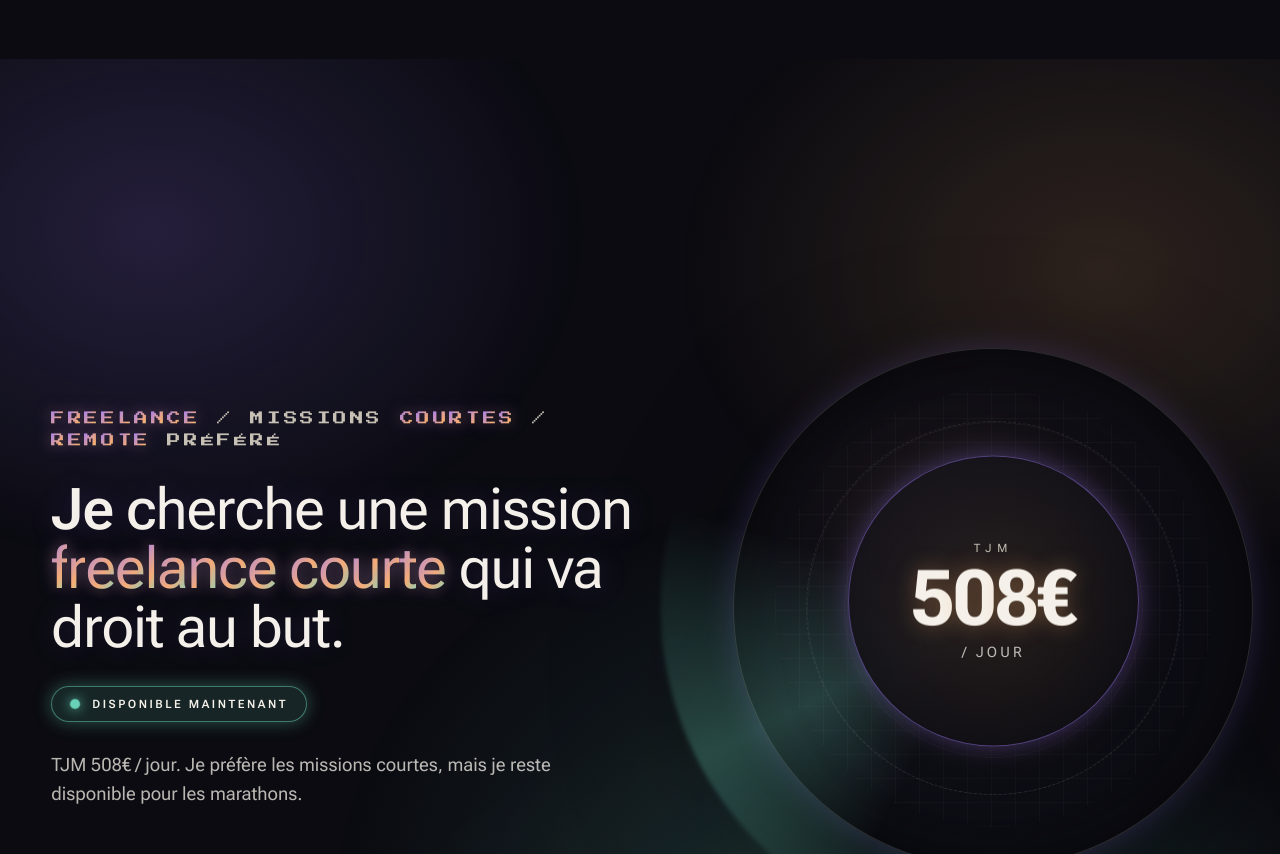
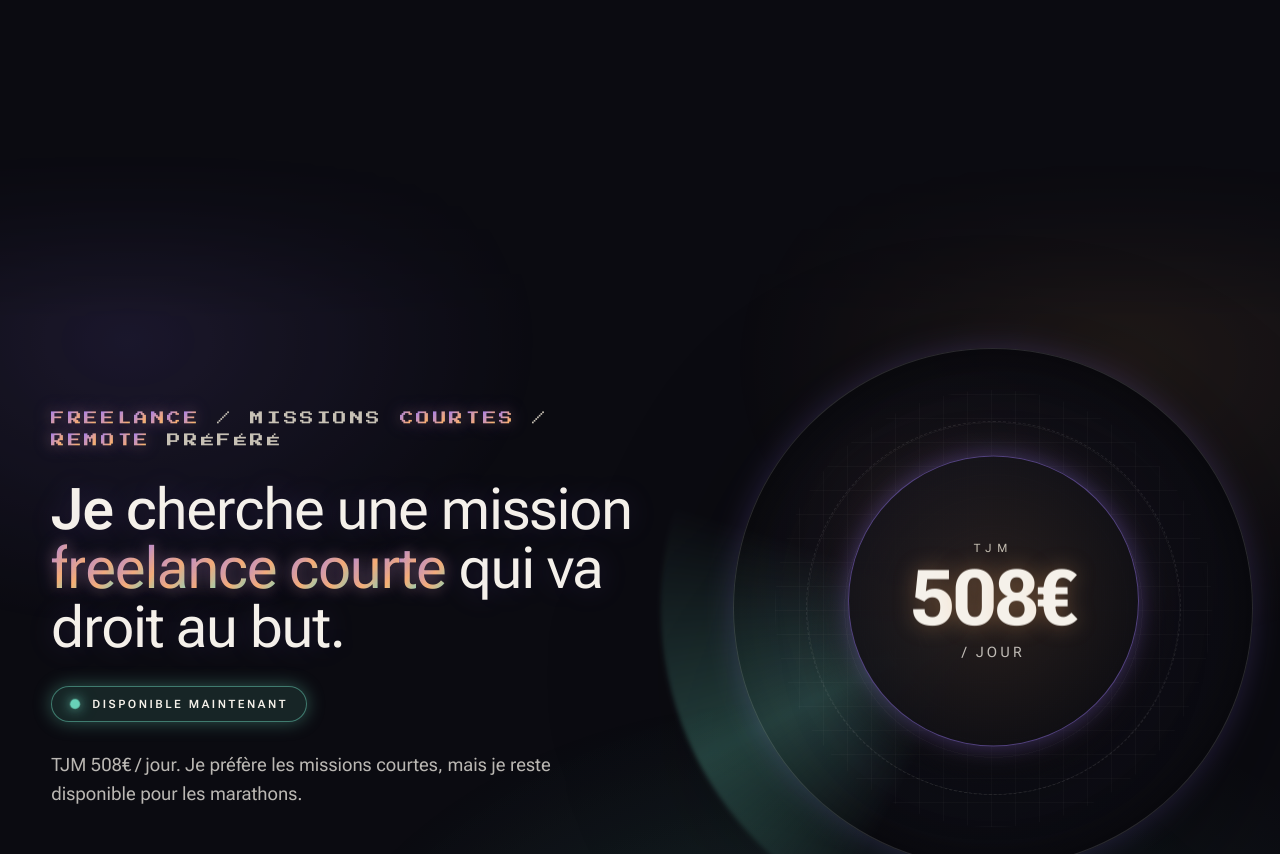
Before and after one commit to Apail59820/portfolio-de-fou, a Next.js app: page / in a window 1280 px wide. Shown: the part 8340-9194 px from the top of the page. Built offline with nearby package versions, Linux system fonts and the light colour scheme.

Commit message:
Cleared shitty background

```diff
--- a/components/LookingForSection/LookingForSection.module.css
+++ b/components/LookingForSection/LookingForSection.module.css
@@ -9,27 +9,40 @@
 .mainContainer::before {
   content: "";
   position: absolute;
-  inset: -10vh 0 auto 0;
-  height: 120vh;
+  inset: 0;
   background:
     radial-gradient(
-      680px 520px at 12% 18%,
-      rgba(var(--accent-violet-rgb), 0.2),
-      transparent 65%
-    ),
-    radial-gradient(
-      620px 480px at 86% 22%,
-      rgba(var(--accent-amber-rgb), 0.16),
+      600px 420px at 10% 18%,
+      rgba(var(--accent-violet-rgb), 0.16),
       transparent 70%
     ),
     radial-gradient(
-      720px 600px at 64% 88%,
-      rgba(var(--accent-mint-rgb), 0.14),
+      580px 420px at 88% 20%,
+      rgba(var(--accent-amber-rgb), 0.12),
       transparent 70%
+    ),
+    radial-gradient(
+      720px 560px at 62% 86%,
+      rgba(var(--accent-mint-rgb), 0.12),
+      transparent 75%
     );
-  opacity: 0.9;
+  opacity: 0.7;
   pointer-events: none;
   z-index: 0;
+  -webkit-mask-image: linear-gradient(
+    180deg,
+    transparent 0%,
+    black 16%,
+    black 84%,
+    transparent 100%
+  );
+  mask-image: linear-gradient(
+    180deg,
+    transparent 0%,
+    black 16%,
+    black 84%,
+    transparent 100%
+  );
 }
 
 .stage {
```
